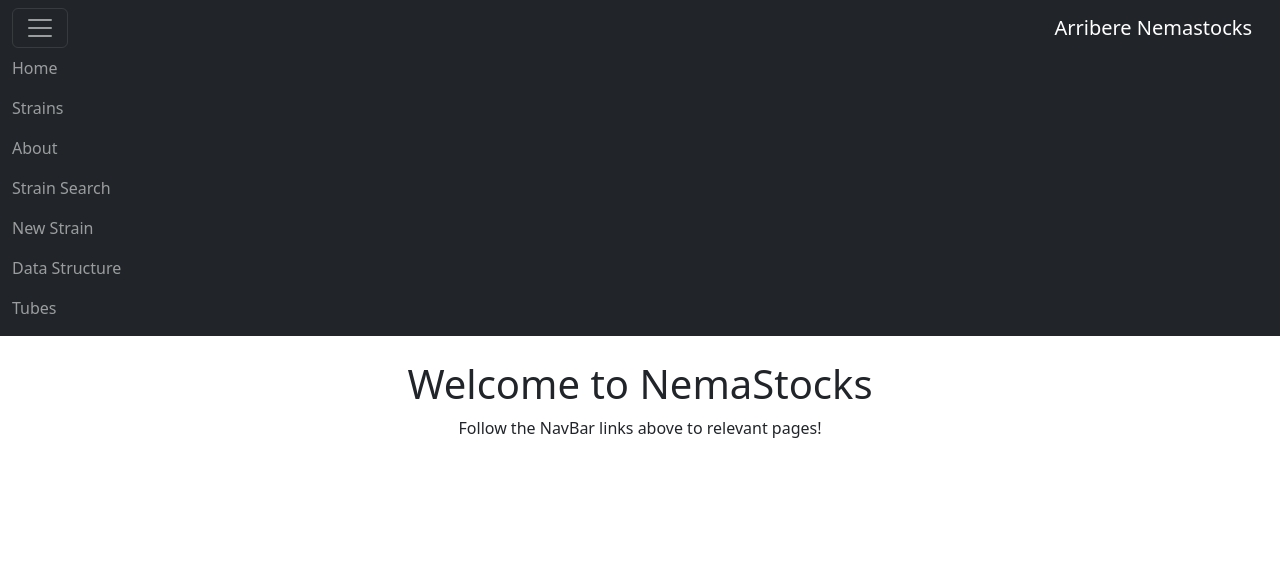
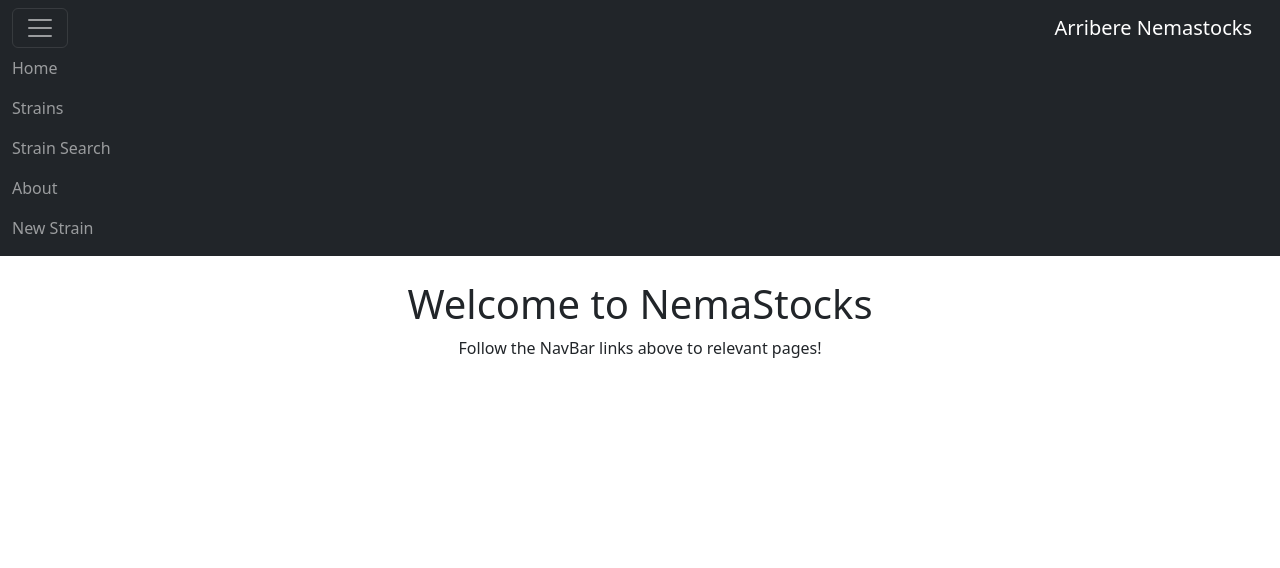
Before and after one commit to MViscardi-UCSC/djangoNemaStocks, a Django app: page / in a window 1280 px wide, after a click that opens the changed part. Shown: the top 568 px of the page. Run offline with Django 4.2, Linux system fonts and the light colour scheme; parts of the project's set-up code (start-up, migrations or seed data) failed here and were passed over; some libraries are stand-ins or nearby versions.

Commit message:
Added build in space for messages to come through

```diff
--- a/templates/base.html
+++ b/templates/base.html
@@ -2,6 +2,7 @@
 {% load django_bootstrap5 %}
 {% bootstrap_css %}
 {% bootstrap_javascript %}
+
 <html style="height: 100%" lang="en">
 <head style="flex-shrink: 1">
     <title>
@@ -26,26 +27,34 @@
                 <li class="nav-item {% block strains_active %}{% endblock %}">
                     <a class="nav-link" href="/strain_list_datatable">Strains</a>
                 </li>
+                <li class="nav-item {% block strain_search_active %}{% endblock %}">
+                    <a class="nav-link" href="/strain_search">Strain Search</a>
+                </li>
                 <li class="nav-item {% block about_active %}{% endblock %}">
                     <a class="nav-link" href="/about">About</a>
-                </li>
-                <li class="nav-item {% block strain_search_active %}{% endblock %}">
-                    <a class="nav-link" href="/strain_search">Strain Search</a>
                 </li>
                 <li class="nav-item {% block new_strain_active %}{% endblock %}">
                     <a class="nav-link" href="/strain/new">New Strain</a>
                 </li>
-                <li class="nav-item {% block data_structure_active %}{% endblock %}">
-                    <a class="nav-link" href="/data_structure">Data Structure</a>
-                </li>
-                <li class="nav-item {% block tubes_active %}{% endblock %}">
-                    <a class="nav-link" href="/tube_list_datatable">Tubes</a>
-                </li>
+{#                <li class="nav-item {% block data_structure_active %}{% endblock %}">#}
+{#                    <a class="nav-link" href="/data_structure">Data Structure</a>#}
+{#                </li>#}
+{#                <li class="nav-item {% block tubes_active %}{% endblock %}">#}
+{#                    <a class="nav-link" href="/tube_list_datatable">Tubes</a>#}
+{#                </li>#}
             </ul>
         </div>
     </div>
 </nav>
 <content class="container" style="flex: 1 0 auto">
+    {% if messages %}
+        {% for message in messages %}
+            <div class="alert alert-{{ message.tags }} alert-dismissible fade show" role="alert">
+                {{ message }}
+                <button type="button" class="btn-close" data-bs-dismiss="alert" aria-label="Close"></button>
+            </div>
+        {% endfor %}
+    {% endif %}
     {% block content %}{% endblock %}
 </content>
 <footer class="footer navbar-dark bg-dark" style="flex-shrink: 0">
```
